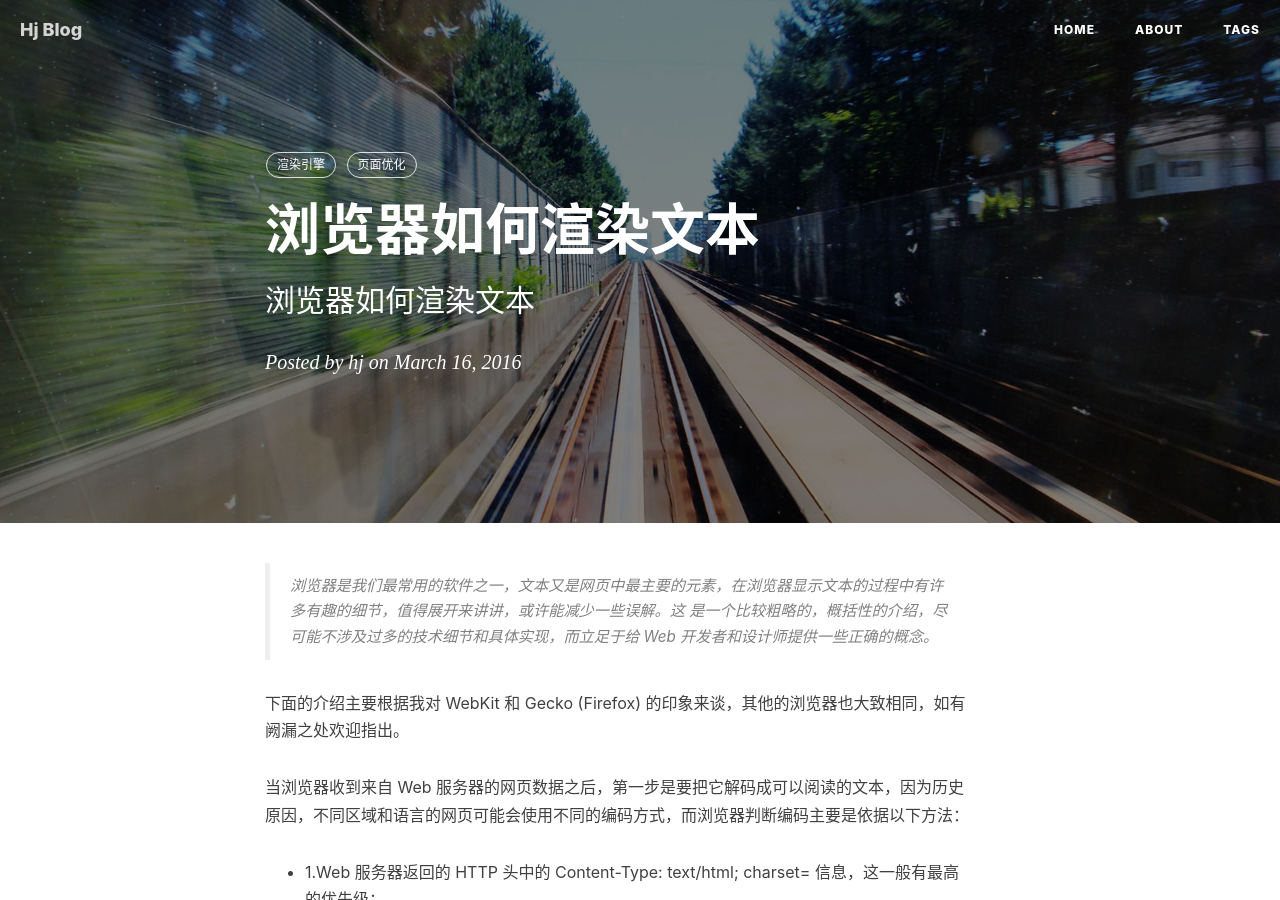
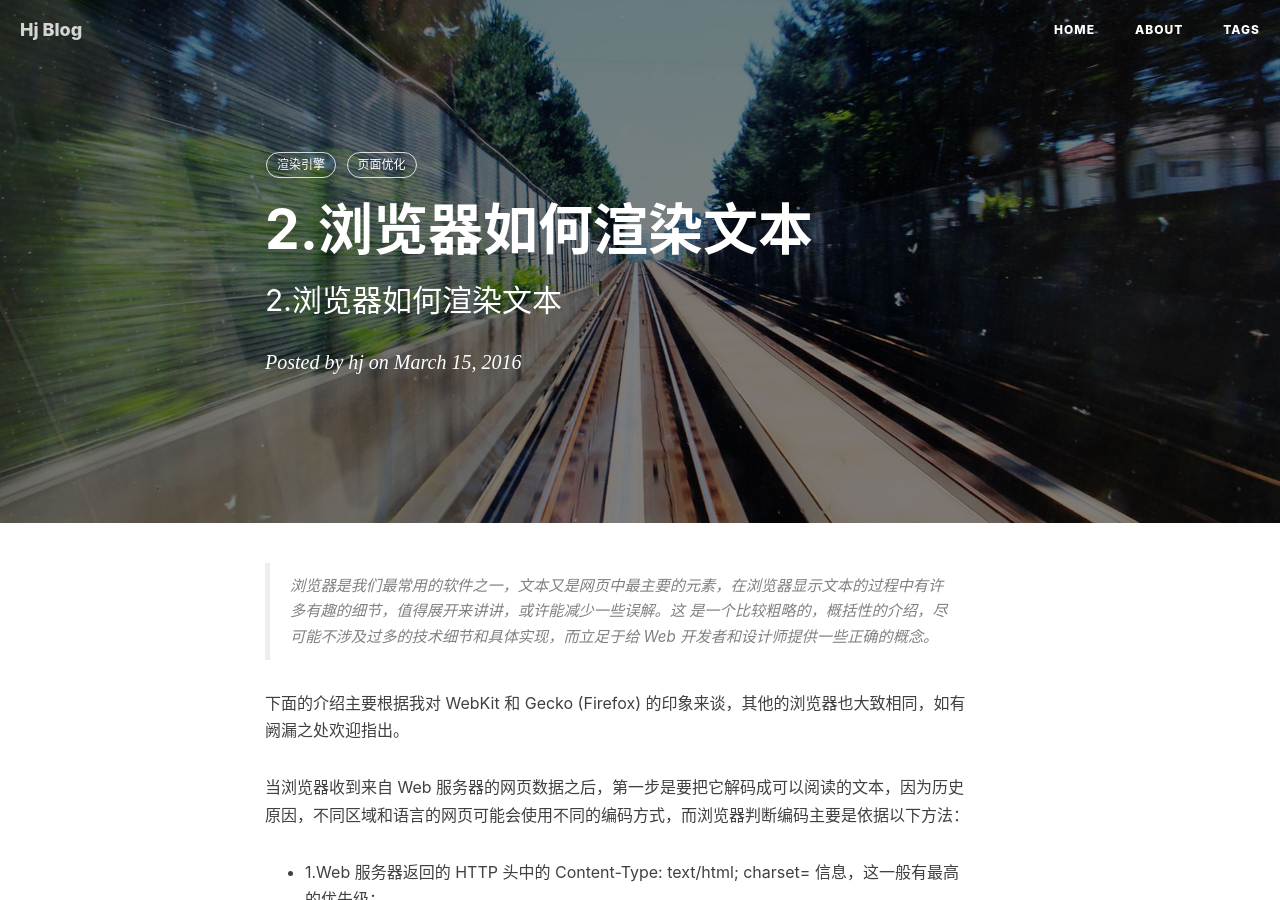
Before and after one commit to hj624608494/hj624608494.github.io, a Jekyll site: the page built from _posts/2016-03-16-brower-rendering-text.markdown, in a window 1280 px wide and 900 px high. Built offline with Jekyll 4.4.1, drawn with Linux system fonts in a browser that asks for light colours; nearby versions of some CDN libraries; comment, search, counter and statistics services are not loaded; some of the changed text lies outside the part shown.

Commit message:
no message

```diff
--- a/_posts/2016-03-16-brower-load-render-html-sort.markdown
+++ b/_posts/2016-03-16-brower-load-render-html-sort.markdown
@@ -1,7 +1,7 @@
 ---
 layout:     post
-title:      "浏览器加载和渲染html的顺序"
-subtitle:   "浏览器加载和渲染html的顺序"
+title:      "3.浏览器加载和渲染html的顺序"
+subtitle:   "3.浏览器加载和渲染html的顺序"
 date:       2016-03-16 12:00:00
 author:     "hj"
 header-img: "img/post-bg-2015.jpg"
--- a/_posts/2016-03-16-brower-rendering-engine.markdown
+++ b/_posts/2016-03-16-brower-rendering-engine.markdown
@@ -1,8 +1,8 @@
 ---
 layout:     post
-title:      "了解浏览器如何工作—渲染引擎"
-subtitle:   "了解浏览器如何工作—渲染引擎"
-date:       2016-03-16 12:00:00
+title:      "1.了解浏览器如何工作—渲染引擎"
+subtitle:   "1.了解浏览器如何工作—渲染引擎"
+date:       2016-03-14 12:00:00
 author:     "hj"
 header-img: "img/post-bg-2015.jpg"
 tags:
--- a/_posts/2016-03-16-brower-rendering-text.markdown
+++ b/_posts/2016-03-16-brower-rendering-text.markdown
@@ -1,8 +1,8 @@
 ---
 layout:     post
-title:      "浏览器如何渲染文本"
-subtitle:   "浏览器如何渲染文本"
-date:       2016-03-16 12:00:00
+title:      "2.浏览器如何渲染文本"
+subtitle:   "2.浏览器如何渲染文本"
+date:       2016-03-15 12:00:00
 author:     "hj"
 header-img: "img/post-bg-2015.jpg"
 tags:
```
